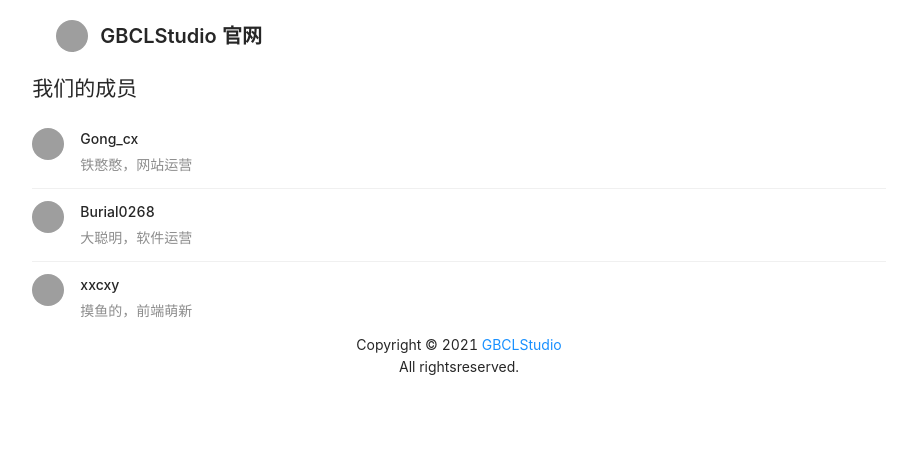
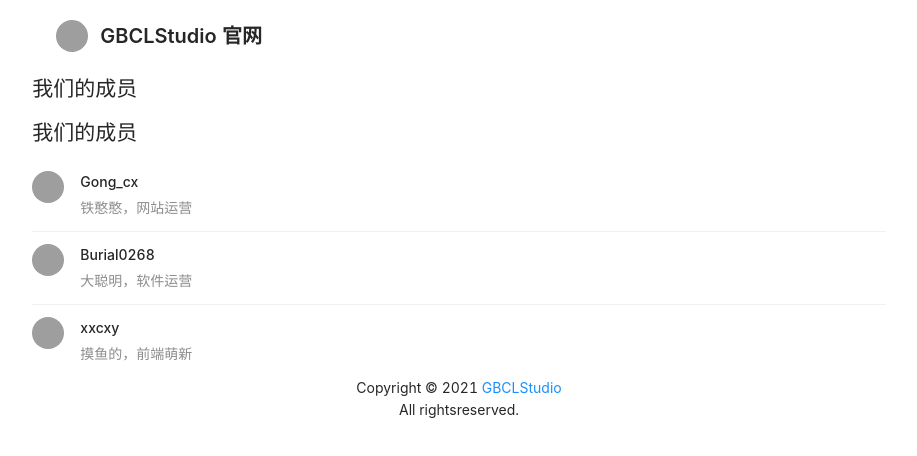
Before and after one commit to Burial0268/website, a React (Vite) app: page / in a window 1280 px wide. Shown: the top 456 px of the page, without its empty margins (181-1098 px from the left). Built offline with nearby package versions, Linux system fonts and the light colour scheme; grey boxes are pictures that could not be loaded.

Commit message:
feat(MemberList): add a color egg.

```diff
--- a/src/components/MemberList/index.tsx
+++ b/src/components/MemberList/index.tsx
@@ -1,7 +1,9 @@
 import React, { Component } from "react";
-import { Avatar, List } from "antd";
+import { Avatar, List, Modal } from "antd";
 
 class MemberList extends Component {
+    state = { clickCount: 0, isEggVisible: false }
+
     memberList = [
         {
             name: 'Gong_cx',
@@ -23,8 +25,29 @@ class MemberList extends Component {
         },
     ];
 
+    handleColorEgg = () => {
+        if (this.state.clickCount == 10) {
+            this.setState({
+                isEggVisible: true
+            })
+        }
+        this.setState({
+            clickCount: this.state.clickCount + 1
+        })
+
+
+    }
+
+    handleEggOK = () => {
+        this.setState({
+            isEggVisible: false
+        })
+    }
+
     render() {
         return (
+            <div>
+                <h2 onClick={() => { return this.handleColorEgg() }}>我们的成员</h2>
                 <List itemLayout="horizontal" dataSource={this.memberList} renderItem={item => (
                     <List.Item>
                         <List.Item.Meta
@@ -34,6 +57,12 @@ class MemberList extends Component {
                         />
                     </List.Item>
                 )}></List>
+                <Modal
+                    title="你发现了彩蛋！"
+                    visible={this.state.isEggVisible} onOk={() => { return this.handleEggOK() }}>
+                    <p>你已经点击这个标题11.4514（四舍五入）次了，这么臭的次数还有必要点吗（恼</p>
+                </Modal>
+            </div >
         )
     }
 }
```
Lines whose indentation alone changed are shown as unchanged.
